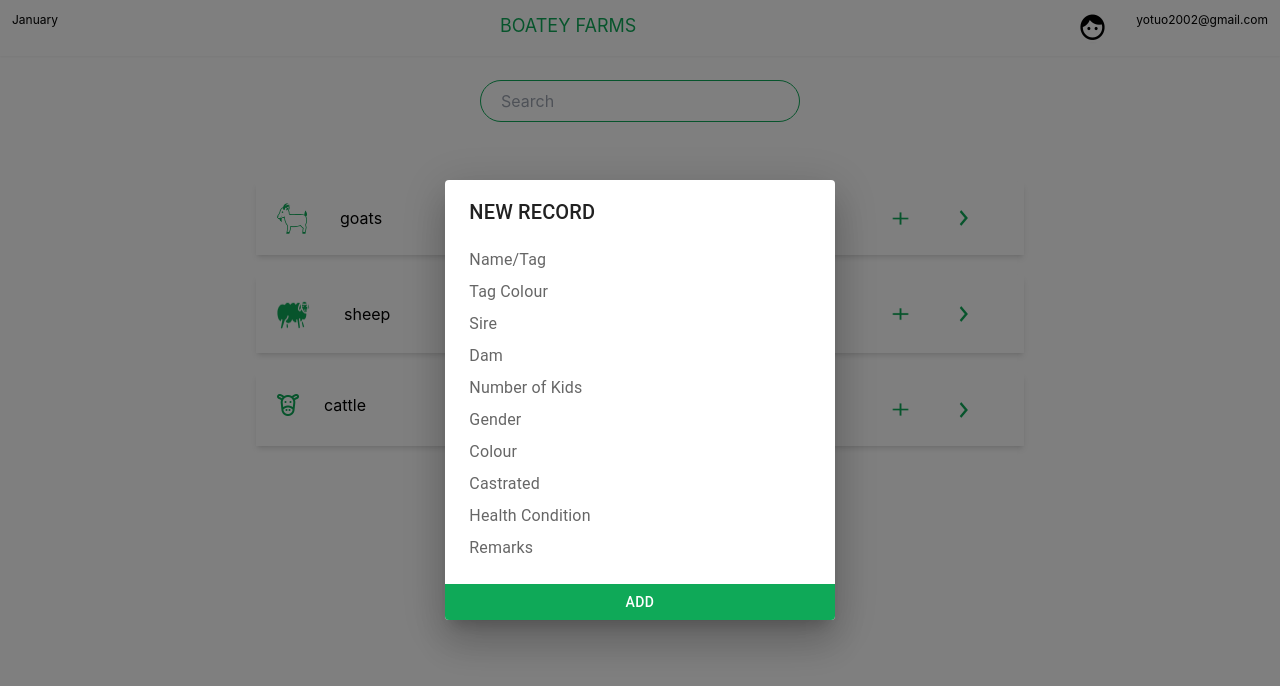
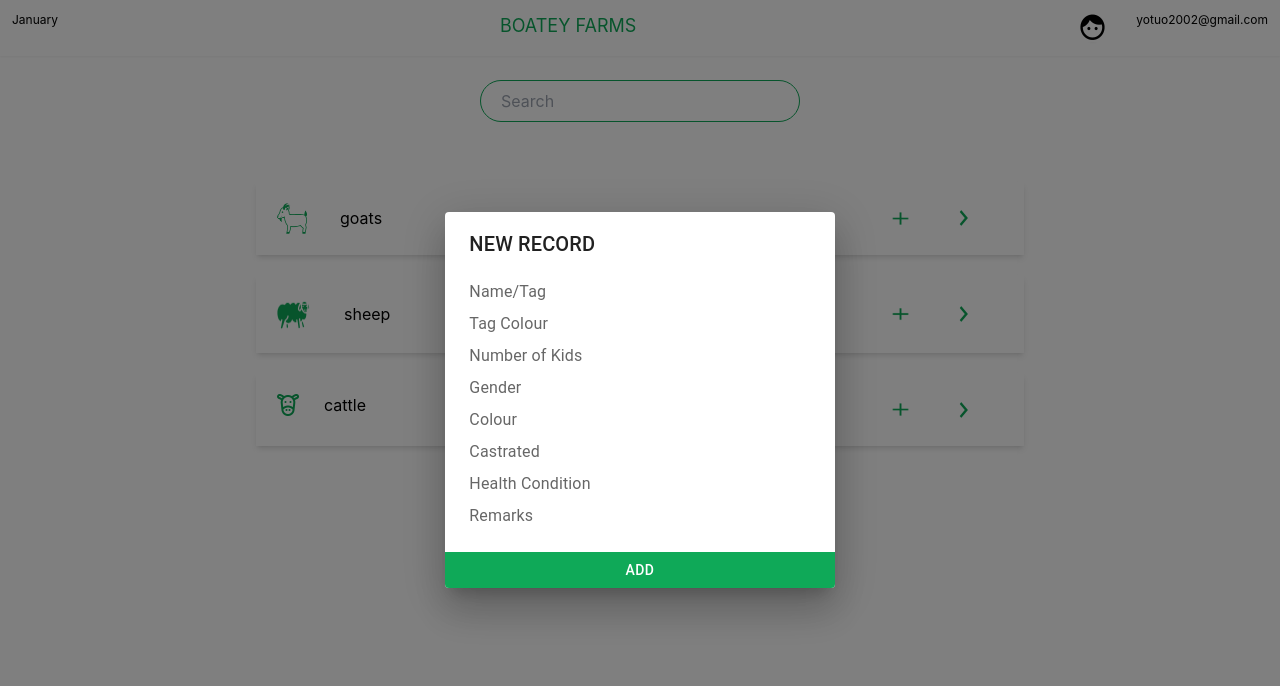
Before and after one commit to YawOtuo/livestockly, a React (Create React App) app: page / in a window 1280 px wide. Both pictures are taken after a click on the button 900 px from the left and 218 px from the top of the page. Shown: the top 686 px of the page. Built offline with nearby package versions, Linux system fonts and the light colour scheme.

Commit message:
post request for records

```diff
--- a/src/components/add-record-modal.jsx
+++ b/src/components/add-record-modal.jsx
@@ -9,6 +9,8 @@ import Slide from '@mui/material/Slide';
 import { TransitionProps } from '@mui/material/transitions';
 import addIcon from '../icons/add.png'
 import nestTag from '../icons/nest-tag.png'
+import axios from 'axios';
+import { url } from '../weburl';
 
 
 const Transition = React.forwardRef(function Transition(
@@ -18,8 +20,25 @@ const Transition = React.forwardRef(function Transition(
   return <Slide direction="up" ref={ref} {...props} />;
 });
 
-export default function AlertDialogSlide() {
+export default function AlertDialogSlide(props) {
   const [open, setOpen] = React.useState(false);
+  const [record, setRecord] = React.useState({type: props.type})
+
+  const handleOnChange = (e) => {
+    let value = e.target.value
+    let name = e.target.name
+    setRecord({...record, [name]:  value})
+  }
+  const submitRecord = () => {
+    axios
+    .post(`${url}records`,
+     record
+     )
+    .then((res)=>{
+      handleClose()
+    })
+    .catch((err)=>console.log(err))
+  }
 
   const handleClickOpen = () => {
     setOpen(true);
@@ -47,68 +66,81 @@ export default function AlertDialogSlide() {
             <div className='py-1 flex flex-row'>
               <label className='flex flex-row items-center '>
                 Name/Tag</label>
-              <input type='text'></input>
+              <input type='text' name='name'
+               onChange={e=> handleOnChange(e)}></input>
 
             </div>
             <div className='py-1 flex flex-row'>
               <label className='flex flex-row items-center '>
                 Tag Colour</label>
-              <input type='text'></input>
+              <input type='text' name="tag_colour"
+               onChange={e=> handleOnChange(e)} ></input>
 
             </div>
-            <div className='py-1 flex flex-row'>
+            {/* <div className='py-1 flex flex-row'>
               <label className='flex flex-row items-center '>
                 Sire</label>
-              <input type='text'></input>
+              <input type='text'
+               onChange={e=> handleOnChange(e)}></input>
 
-            </div>
-            <div className='py-1 flex flex-row'>
+            </div> */}
+            {/* <div className='py-1 flex flex-row'>
               <label className='flex flex-row items-center '>
                 Dam</label>
               <input type='text'></input>
 
-            </div>
+            </div> */}
             <div className='py-1 flex flex-row'>
               <label className='flex flex-row items-center '>
                 Number of Kids</label>
-              <input type='text'></input>
+              <input type='text'
+              name="number_of_kids"
+              onChange={e=> handleOnChange(e)}
+              ></input>
 
             </div>
             <div className='py-1 flex flex-row'>
               <label className='flex flex-row items-center '>
                 Gender</label>
-              <input type='text'></input>
+              <input type='text'
+              name='gender'
+              onChange={e=> handleOnChange(e)}
+              ></input>
 
             </div>
             <div className='py-1 flex flex-row'>
               <label className='flex flex-row items-center '>
                 Colour</label>
-              <input type='text'></input>
+              <input type='text' name='colour'
+               onChange={e=> handleOnChange(e)}></input>
 
             </div>
             <div className='py-1 flex flex-row'>
               <label className='flex flex-row items-center '>
                 Castrated</label>
-              <input type='text'></input>
+              <input type='text' name='castrated'
+               onChange={e=> handleOnChange(e)}></input>
 
             </div>
             <div className='py-1 flex flex-row'>
               <label className='flex flex-row items-center '>
                 Health Condition</label>
-              <input type='text'></input>
+              <input type='text' name="health_condition"
+               onChange={e=> handleOnChange(e)}></input>
 
             </div>
             <div className='py-1 flex flex-row items-between'>
               <label className='flex flex-row items-center '>
                 Remarks</label>
-              <input type='text'></input>
+              <input type='text' name='remarks'
+               onChange={e=> handleOnChange(e)}></input>
 
             </div>
           </DialogContentText>
         </DialogContent>
 
         <div className='w-full text-center brand-green-bg '>
-          <Button onClick={handleClose} className=''>
+          <Button onClick={submitRecord} className='w-full'>
            <span className='text-white'> ADD</span>
             </Button>
         </div>
--- a/src/components/record-card.jsx
+++ b/src/components/record-card.jsx
@@ -19,7 +19,7 @@ export const RecordCard = (props) => {
 
                 <div className='flex flex-row text-center items-center '>
                     <div>
-                        <AlertDialogSlide />
+                        <AlertDialogSlide type={props.type}/>
 
 
                     </div>
--- a/src/weburl.js
+++ b/src/weburl.js
@@ -1,3 +1,3 @@
-export const url = "https://boatey-farms-backend.herokuapp.com/"
+// export const url = "https://boatey-farms-backend.herokuapp.com/"
 
-// export const url = "http://localhost:8001/"
+export const url = "http://localhost:8001/"
```
